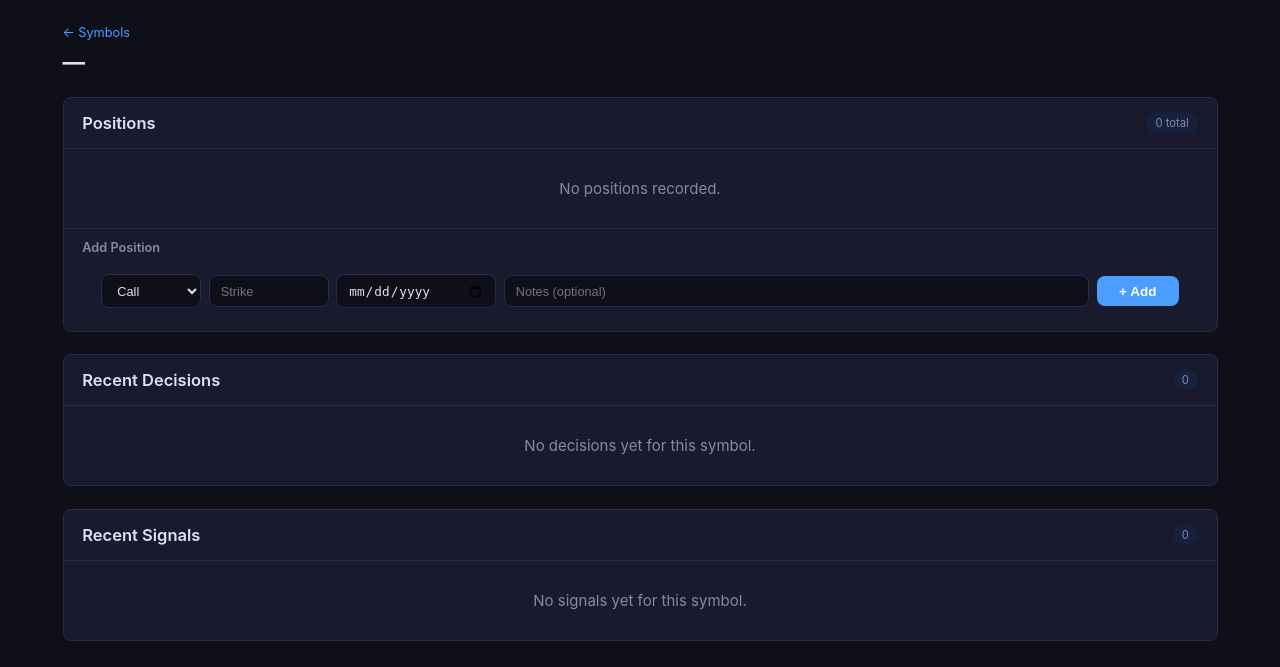
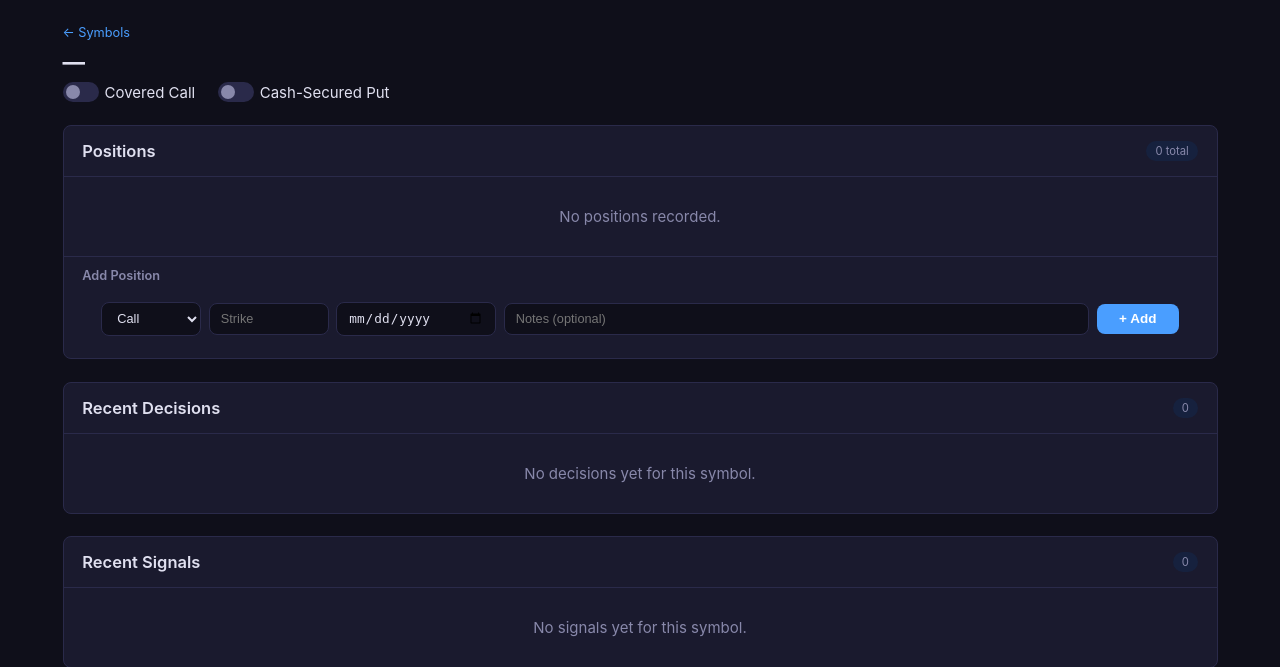
Before and after one commit to dsanchor/stock-options-manager, a FastAPI app: template web/templates/symbol_detail.html in a window 1280 px wide. Shown: the part 55-722 px from the top of the page. Run offline with FastAPI, Linux system fonts and the light colour scheme; the template is opened without the code that fills it, so the values that code supplies are empty.

Commit message:
feat: add CC/CSP watchlist toggles to symbol detail page
Replace static CC/CSP badges with interactive toggle switches on the
symbol detail page. Uses the same PUT /api/symbols/{symbol} endpoint
and switch CSS component as the symbols list page. Toggles revert
on API failure.

Co-authored-by: Copilot <223556219+Copilot@users.noreply.github.com>

```diff
--- a/web/templates/symbol_detail.html
+++ b/web/templates/symbol_detail.html
@@ -5,11 +5,23 @@
 <div class="page-header">
     <a href="/symbols" class="back-link">← Symbols</a>
     <h1>{{ symbol_doc.symbol }} — {{ symbol_doc.display_name }}</h1>
-    <p class="subtitle">
-        {{ symbol_doc.exchange }}
-        {% if symbol_doc.watchlist.covered_call %}<span class="badge badge-wait">CC</span>{% endif %}
-        {% if symbol_doc.watchlist.cash_secured_put %}<span class="badge badge-wait">CSP</span>{% endif %}
-    </p>
+    <p class="subtitle">{{ symbol_doc.exchange }}</p>
+    <div class="watchlist-toggles" style="display:flex; gap:1.5rem; align-items:center; margin-top:0.5rem;">
+        <span style="display:flex; align-items:center; gap:0.4rem;">
+            <label class="switch">
+                <input type="checkbox" id="toggle-cc" {% if symbol_doc.watchlist.covered_call %}checked{% endif %}>
+                <span class="slider"></span>
+            </label>
+            <span>Covered Call</span>
+        </span>
+        <span style="display:flex; align-items:center; gap:0.4rem;">
+            <label class="switch">
+                <input type="checkbox" id="toggle-csp" {% if symbol_doc.watchlist.cash_secured_put %}checked{% endif %}>
+                <span class="slider"></span>
+            </label>
+            <span>Cash-Secured Put</span>
+        </span>
+    </div>
 </div>
 
 <!-- Positions -->
@@ -220,6 +232,29 @@
         });
     });
 
+    // Toggle CC / CSP watchlist flags
+    ['toggle-cc', 'toggle-csp'].forEach(function(id) {
+        var el = document.getElementById(id);
+        if (!el) return;
+        el.addEventListener('change', async function() {
+            var field = id === 'toggle-cc' ? 'covered_call' : 'cash_secured_put';
+            var payload = {};
+            payload[field] = this.checked;
+            try {
+                var res = await fetch('/api/symbols/' + SYMBOL, {
+                    method: 'PUT',
+                    headers: {'Content-Type': 'application/json'},
+                    body: JSON.stringify(payload)
+                });
+                if (!res.ok) {
+                    this.checked = !this.checked;
+                }
+            } catch(e) {
+                this.checked = !this.checked;
+            }
+        });
+    });
+
     // Delete position
     document.querySelectorAll('[data-delete-pos]').forEach(function(btn) {
         btn.addEventListener('click', async function() {
```
